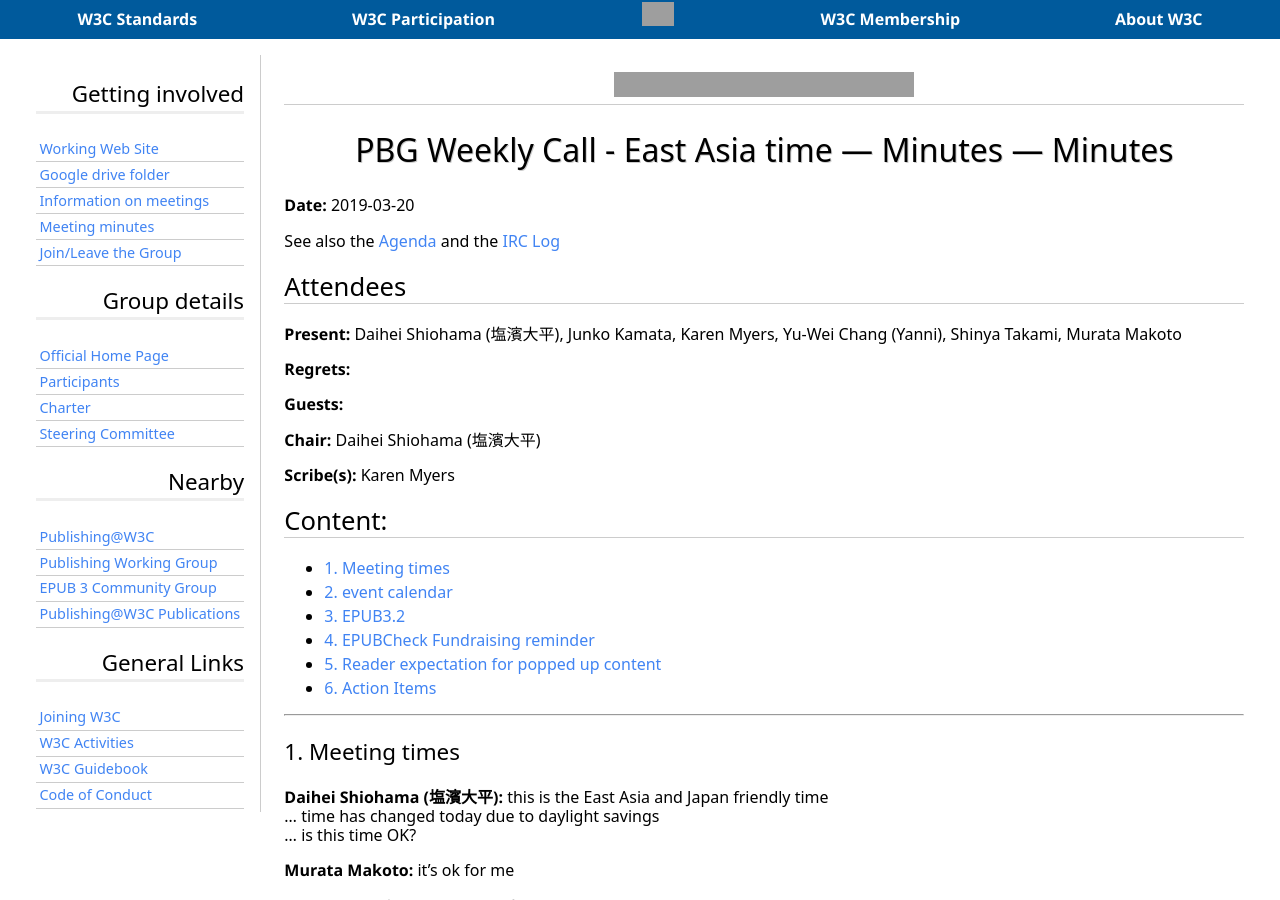
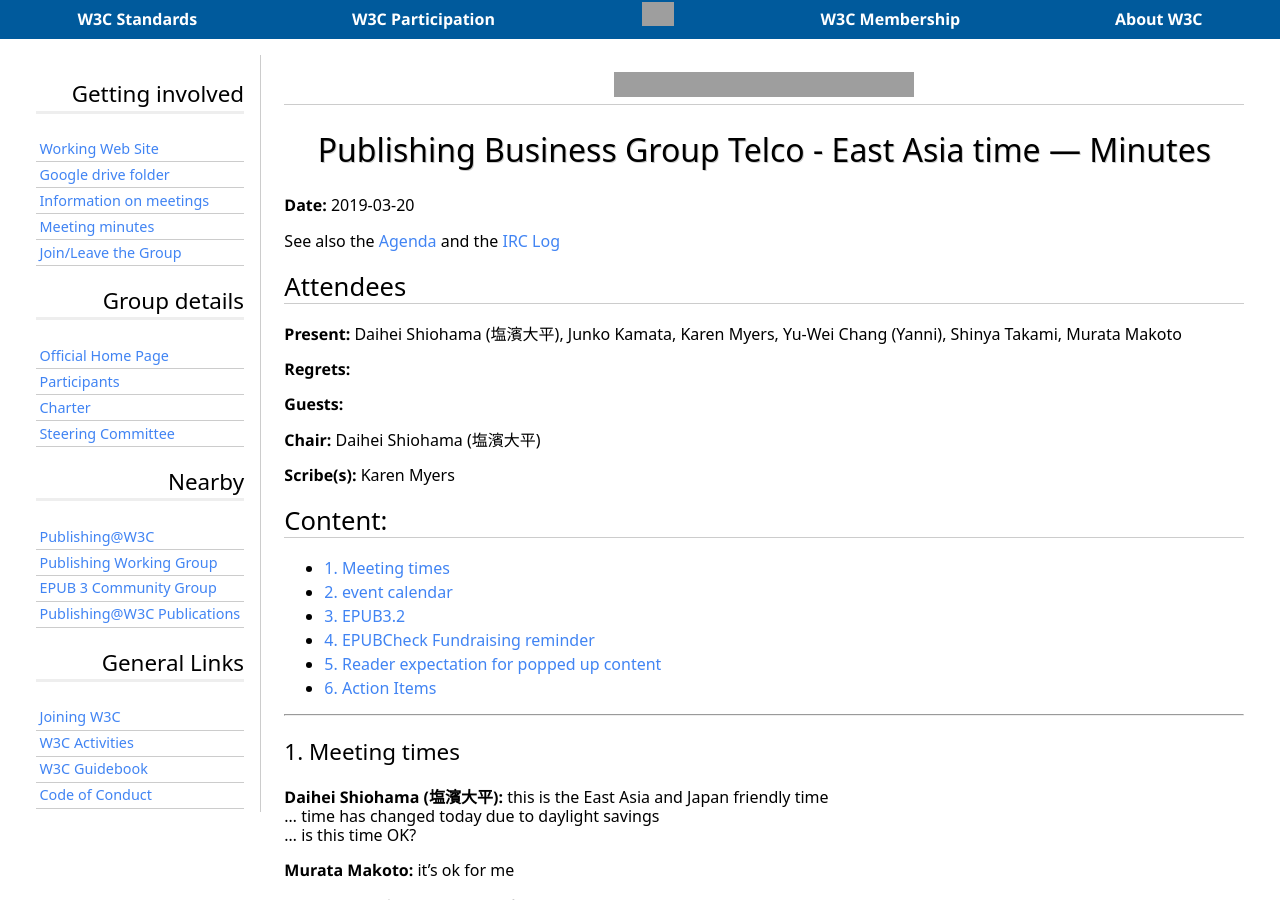
Before and after one commit to w3c/publ-bg, a Jekyll site: the page built from Meetings/Minutes/2019/2019-03-20-pbg.md, in a window 1280 px wide and 900 px high. Built offline with Jekyll 4.4.1, drawn with Linux system fonts in a browser that asks for light colours; some web fonts are replaced; grey boxes are pictures that could not be loaded.

Commit message:
Minor updates on the minutes

```diff
--- a/Meetings/Minutes/2019/2019-03-20-pbg.md
+++ b/Meetings/Minutes/2019/2019-03-20-pbg.md
@@ -1,10 +1,10 @@
 ---
 layout: minutes
 date: 2019-03-20
-title: PBG Weekly Call - East Asia time — Minutes — 2019-03-20
+title: Publishing Business Group Telco - East Asia time — 2019-03-20
 ---
 
-# PBG Weekly Call - East Asia time — Minutes — Minutes
+# Publishing Business Group Telco - East Asia time — Minutes
 {: .no_toc}
 
 
```
